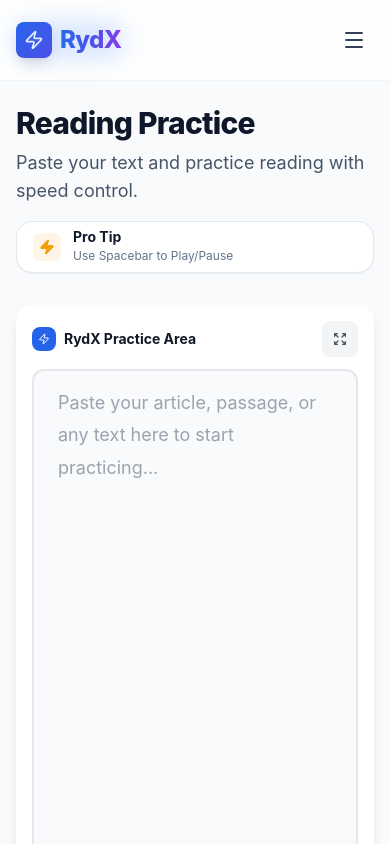
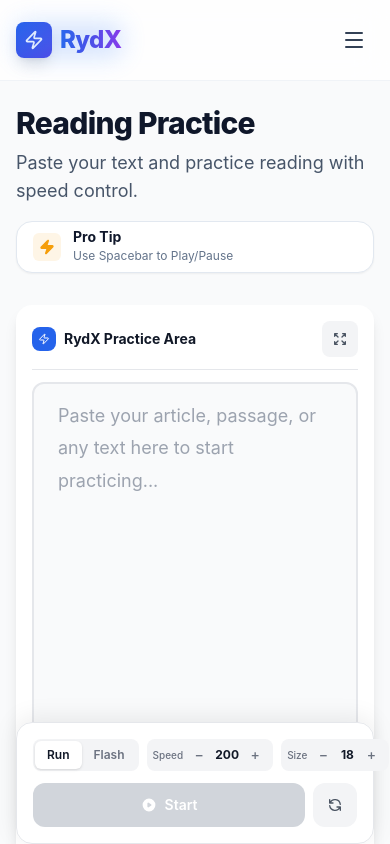
Before and after one commit to abhishekgitte/rydx, a Next.js app: page /practice in a window 390 px wide. Shown: the top 844 px of the page. Built offline with nearby package versions, Linux system fonts and the light colour scheme.

Commit message:
floating setting bar cool

```diff
--- a/app/practice/page.tsx
+++ b/app/practice/page.tsx
@@ -111,10 +111,21 @@
     setIsEditing(true);
   };
 
+  const scrollToReadingArea = () => {
+    if (isFullscreen || !fullscreenContainerRef.current) return;
+    fullscreenContainerRef.current.scrollIntoView({
+      behavior: "smooth",
+      block: "start",
+      inline: "nearest",
+    });
+  };
+
   const handleStartReading = () => {
     if (textInput.trim()) {
       setIsEditing(false);
       handlePlay();
+      // Scroll to practice area (text box + settings bar) after layout updates
+      setTimeout(scrollToReadingArea, 100);
     }
   };
 
@@ -134,12 +145,10 @@
         if (!textInput.trim()) return;
 
         if (isEditing) {
-          setIsEditing(false);
-          if (currentWordIndex >= words.length - 1) {
-            setCurrentWordIndex(0);
-          }
-          setIsPlaying(true);
-        } else if (isPlaying) {
+          handleStartReading();
+          return;
+        }
+        if (isPlaying) {
           setIsPlaying(false);
         } else {
           if (currentWordIndex >= words.length - 1) {
@@ -203,13 +212,13 @@
           {/* Fullscreen Container - Reading Area + Controls */}
           <div
             ref={fullscreenContainerRef}
-            className={`${isFullscreen ? 'h-full flex flex-col bg-gray-50 p-6' : ''}`}
+            className={`${isFullscreen ? 'h-full flex flex-col bg-gray-50 p-6' : 'scroll-mt-20'}`}
           >
             {/* Unified Text Input and Reading Display Area */}
             <div className={`bg-white rounded-2xl shadow-lg p-4 md:p-6 ${isFullscreen ? 'mb-0 flex-1 flex flex-col' : 'mb-6'}`}>
 
             {/* Mobile Header */}
-            <div className="md:hidden flex items-center justify-between mb-3">
+            <div className="md:hidden flex items-center justify-between mb-3 pb-3 border-b border-gray-200">
               <div className="flex items-center gap-2 min-w-0">
                 <div className="bg-blue-600 p-1.5 rounded-lg shrink-0">
                   <Zap className="w-3 h-3 text-white" />
@@ -441,11 +450,16 @@
             )}
           </div>
 
-            {/* Controls Bar */}
-            <div className={`bg-white rounded-2xl shadow-lg ${isFullscreen ? 'mt-4' : ''}`}>
-
+            {/* Settings Bar - sticky: floats at bottom until we scroll past its area */}
+            <div
+              className={
+                isFullscreen
+                  ? "mt-4 bg-white rounded-2xl shadow-lg"
+                  : "sticky bottom-0 z-50 mt-0 bg-white/95 dark:bg-slate-900/95 backdrop-blur-md border border-gray-200 dark:border-slate-700 rounded-2xl shadow-[0_-4px_24px_rgba(0,0,0,0.08)] dark:shadow-[0_-4px_24px_rgba(0,0,0,0.25)] md:mx-auto md:max-w-4xl"
+              }
+            >
               {/* Mobile: clean compact layout */}
-              <div className="md:hidden p-4">
+              <div className={`md:hidden p-4 ${!isFullscreen ? "pb-[calc(1rem+env(safe-area-inset-bottom,0px))]" : ""}`}>
                 {/* Row 1: Mode + Speed + Font */}
                 <div className="flex items-center justify-between gap-2 mb-3">
                   {/* Mode Toggle */}
```
